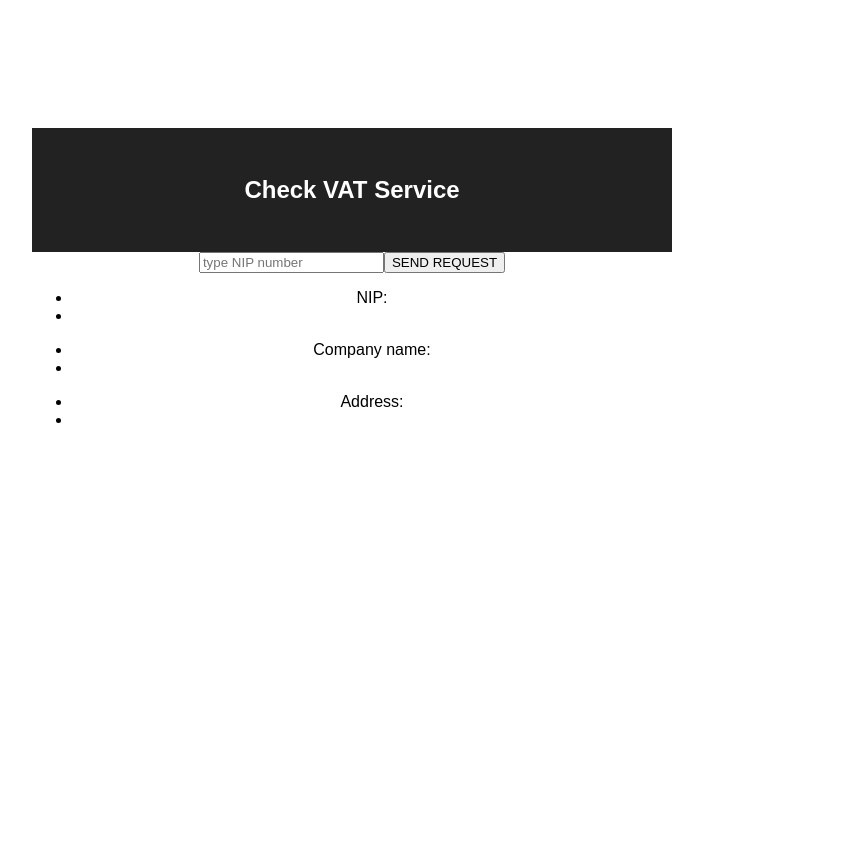
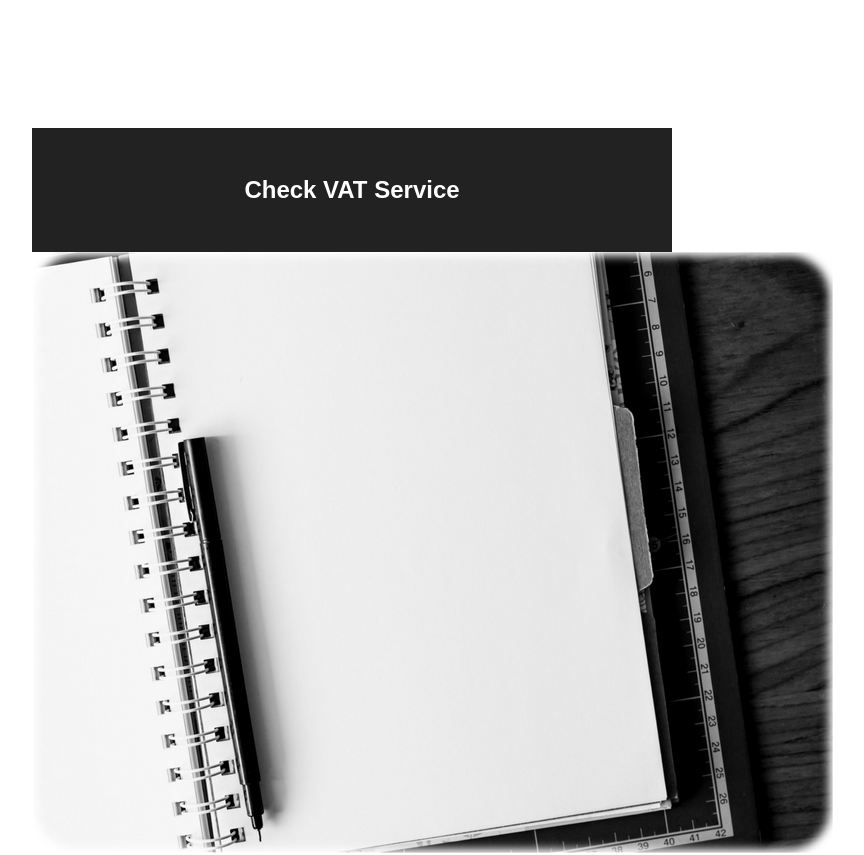
Before and after one commit to sledziu87/recruit, a React (Create React App) app: page / in a window 1280 px wide. Shown: the top 855 px of the page, without its empty margins (288-1152 px from the left). Before the commit the page ends 800 px from the top, so only its background shows below. Built offline with nearby package versions, Linux system fonts and the light colour scheme.

Commit message:
input - handling errors at output part 2 "(nip.length !=10 & und)= message"; Add .png as alternative of message

```diff
--- /dev/null
+++ b/src/message/Message.js
@@ -0,0 +1,10 @@
+import React from "react";
+import './Message.css';
+
+const Message = () => {
+    return (
+        <div> <p> message shown </p></div>
+    );
+};
+
+export default Message;
--- a/src/output/Output.js
+++ b/src/output/Output.js
@@ -2,6 +2,8 @@ import React from 'react';
 import {Component} from 'react';
 import './Output.css';
 import InputComp from'../input/InputComponent';
+import Message from "../message/Message";
+import Notepad from "../img/notepad.png";
 import axios from "axios";
 
 class Output extends Component {
@@ -10,15 +12,22 @@ class Output extends Component {
         super(props);
         this.state = {
             data: [],
+            showInfo: false,
         }
     };
 
+    messageShow = () => {
+        return(this.state.showInfo
+            ? <Message/>
+            : <img src={Notepad} alt={"photo_of_Notepad"}/>
+        );
+    };
+
     sendRequest = () =>  {
-        (this.state.nip === undefined)
-            ? console.log("undefined") // DO NOT DELLETE THIS CONSOLE. LEFT IT FOR CODE REVIEW
-            : (this.state.nip.length !== 10 )
-                ? console.log(" !== 10 ")   // DO NOT DELLETE THIS CONSOLE. LEFT IT FOR CODE REVIEW
-                : ( axios.get("http://localhost:3300/check-vat/" + this.state.nip)
+        (this.state.nip === undefined) || (this.state.nip.length !== 10 )
+            ? (this.errorMessageT())
+            // option with no VAT payment and bug in 10 numb.
+            : ( (axios.get("http://localhost:3300/check-vat/" + this.state.nip)
                       .then(res => {
                           this.setState({
                               data: res.data,
@@ -27,10 +36,22 @@ class Output extends Component {
                               nipCode: res.data.vatNumber,
                           })
                       })
+                  ) && (this.errorMessageF())
             )
     };
 
-    errorMessageOne = () => {}; // message for upper error undef. && !=10
+    errorMessageT = () => {
+        this.setState({
+            showInfo: true,
+            nipCode: "x",
+            name: "x",
+            address: "x",
+        })
+    };
+    errorMessageF = () => {
+        this.setState({showInfo: false})
+    };
+
 
     // TODO:
     // idea is that:
@@ -42,6 +63,7 @@ class Output extends Component {
     render() {
         return (
             <div>
+                {this.messageShow()}
                 <InputComp typeNipOrigin={this.typeNip} sendRequestOrigin={this.sendRequest}/>
                 <ul >
                     <li> NIP: </li>
```
Also changed, not shown: src/img/notepad.png (added), src/message/Message.scss (added). Lines whose indentation alone changed are shown as unchanged.
